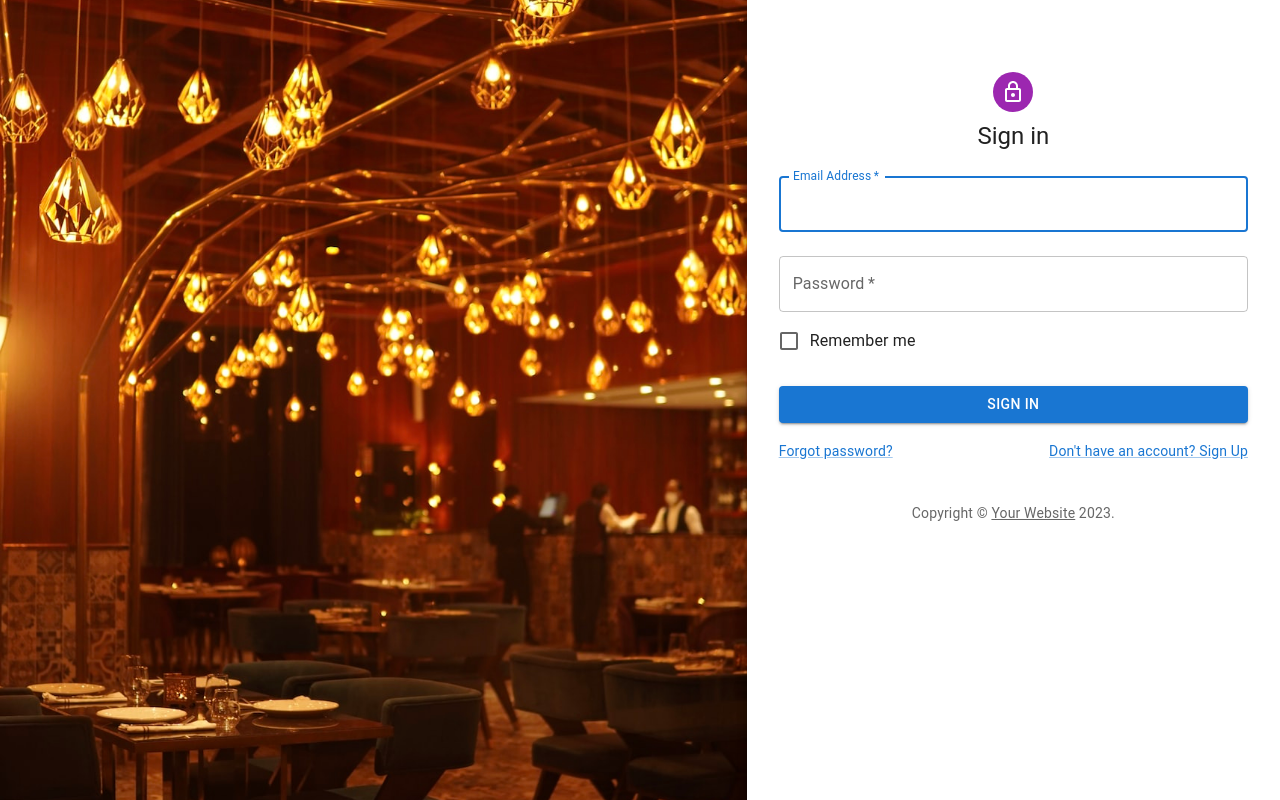
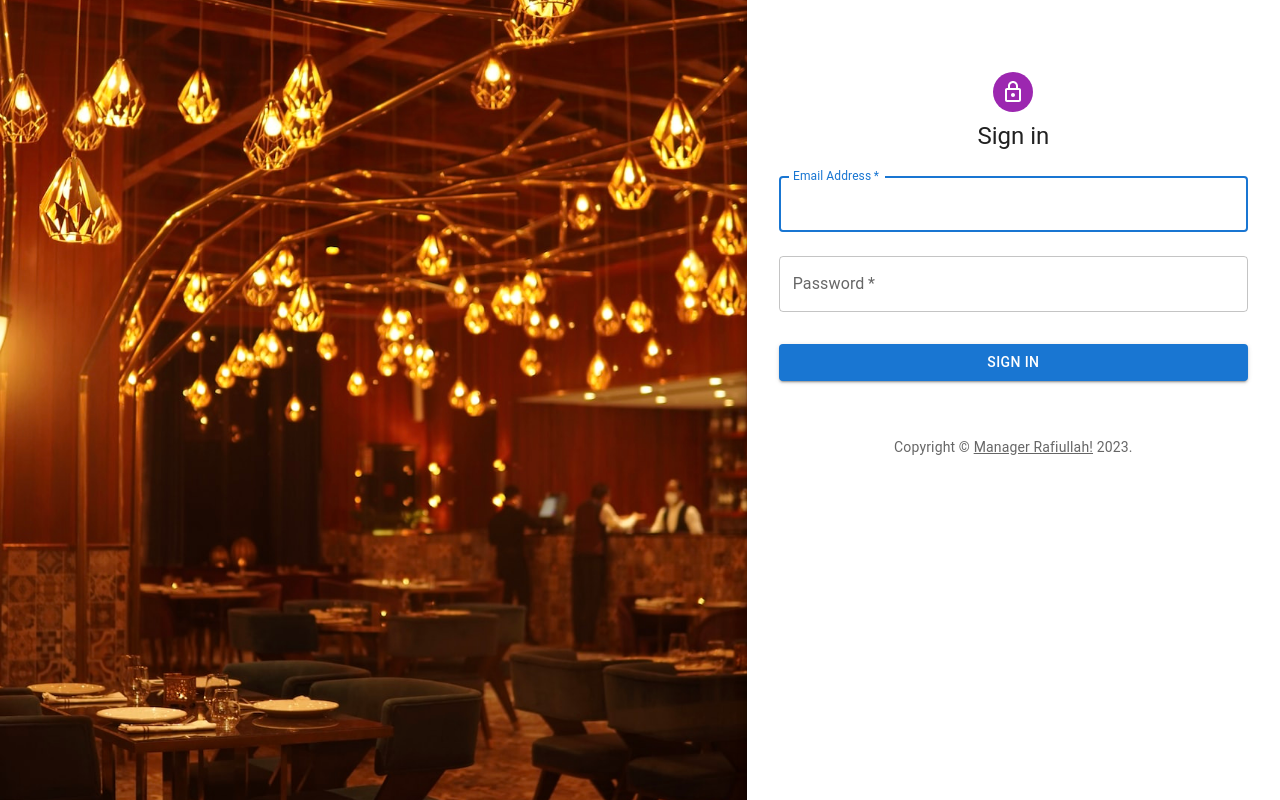
Before and after one commit to markhaur/messapp-frontend, a React (Create React App) app: page /login in a window 1280 px wide. Built offline with nearby package versions, Linux system fonts and the light colour scheme.

Commit message:
added copyright for Sir Rafi Sb

```diff
--- a/src/pages/AddUser.js
+++ b/src/pages/AddUser.js
@@ -23,8 +23,8 @@ function Copyright(props) {
   return (
     <Typography variant="body2" color="text.secondary" align="center" {...props}>
       {'Copyright © '}
-      <Link color="inherit" href="https://mui.com/">
-       Sir Rafi Sb!
+      <Link color="inherit" href="">
+       Manager Rafiullah!
       </Link>{' '}
       {new Date().getFullYear()}
       {'.'}
--- a/src/pages/BookReservation.js
+++ b/src/pages/BookReservation.js
@@ -23,8 +23,8 @@ function Copyright(props) {
   return (
     <Typography variant="body2" color="text.secondary" align="center" {...props}>
       {'Copyright © '}
-      <Link color="inherit" href="https://mui.com/">
-       Sir Rafi Sb!
+      <Link color="inherit" href="">
+       Manager Rafiullah!
       </Link>{' '}
       {new Date().getFullYear()}
       {'.'}
--- a/src/pages/Dashboard.js
+++ b/src/pages/Dashboard.js
@@ -27,8 +27,8 @@ function Copyright(props) {
   return (
     <Typography variant="body2" color="text.secondary" align="center" {...props}>
       {'Copyright © '}
-      <Link color="inherit" href="https://mui.com/">
-       Sir Rafi Sb!
+      <Link color="inherit" href="">
+       Manager Rafiullah!
       </Link>{' '}
       {new Date().getFullYear()}
       {'.'}
--- a/src/pages/Reservations.js
+++ b/src/pages/Reservations.js
@@ -30,8 +30,8 @@ function Copyright(props) {
   return (
     <Typography variant="body2" color="text.secondary" align="center" {...props}>
       {'Copyright © '}
-      <Link color="inherit" href="https://mui.com/">
-       Sir Rafi Sb!
+      <Link color="inherit" href="">
+       Manager Rafiullah!
       </Link>{' '}
       {new Date().getFullYear()}
       {'.'}
--- a/src/pages/SignInSide.js
+++ b/src/pages/SignInSide.js
@@ -3,8 +3,6 @@ import Avatar from '@mui/material/Avatar';
 import Button from '@mui/material/Button';
 import CssBaseline from '@mui/material/CssBaseline';
 import TextField from '@mui/material/TextField';
-import FormControlLabel from '@mui/material/FormControlLabel';
-import Checkbox from '@mui/material/Checkbox';
 import Link from '@mui/material/Link';
 import Paper from '@mui/material/Paper';
 import Box from '@mui/material/Box';
@@ -19,8 +17,8 @@ function Copyright(props) {
   return (
     <Typography variant="body2" color="text.secondary" align="center" {...props}>
       {'Copyright © '}
-      <Link color="inherit" href="https://mui.com/">
-        Your Website
+      <Link color="inherit" href="">
+       Manager Rafiullah!
       </Link>{' '}
       {new Date().getFullYear()}
       {'.'}
@@ -108,10 +106,6 @@ export default function SignInSide() {
                 id="password"
                 autoComplete="current-password"
               />
-              <FormControlLabel
-                control={<Checkbox value="remember" color="primary" />}
-                label="Remember me"
-              />
               <Button
                 type="submit"
                 fullWidth
@@ -120,18 +114,6 @@ export default function SignInSide() {
               >
                 Sign In
               </Button>
-              <Grid container>
-                <Grid item xs>
-                  <Link href="#" variant="body2">
-                    Forgot password?
-                  </Link>
-                </Grid>
-                <Grid item>
-                  <Link href="#" variant="body2">
-                    {"Don't have an account? Sign Up"}
-                  </Link>
-                </Grid>
-              </Grid>
               <Copyright sx={{ mt: 5 }} />
             </Box>
           </Box>
--- a/src/pages/ViewUsers.js
+++ b/src/pages/ViewUsers.js
@@ -25,8 +25,8 @@ function Copyright(props) {
   return (
     <Typography variant="body2" color="text.secondary" align="center" {...props}>
       {'Copyright © '}
-      <Link color="inherit" href="https://mui.com/">
-       Sir Rafi Sb!
+      <Link color="inherit" href="">
+       Manager Rafiullah!
       </Link>{' '}
       {new Date().getFullYear()}
       {'.'}
```
